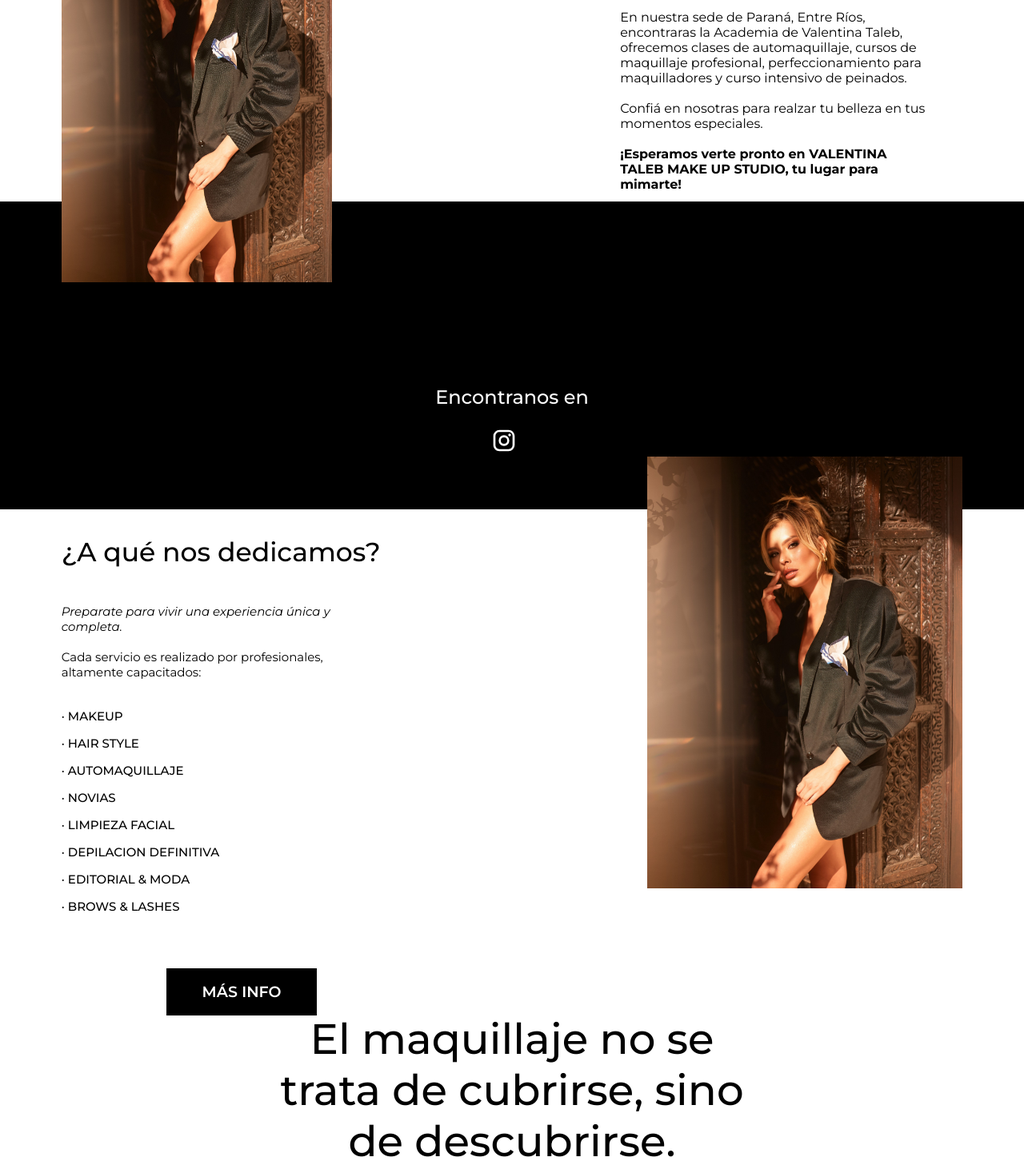
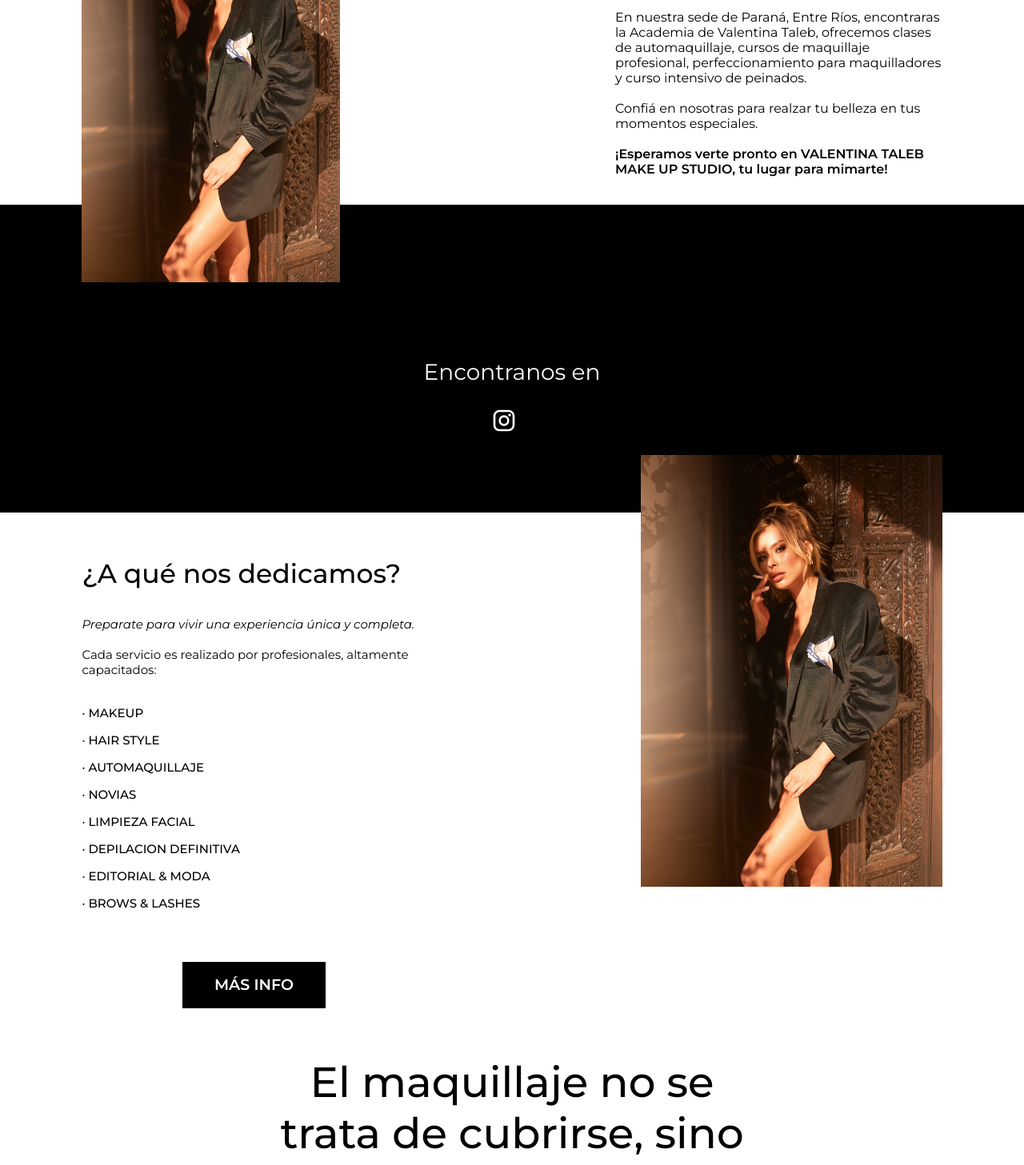
Before and after one commit to justinait/vtaleb, a React (Vite) app: page / in a window 1280 px wide. Shown: the part 1031-2488 px from the top of the page at 80% size. Built offline with nearby package versions, Linux system fonts and the light colour scheme.

Commit message:
tablet home

```diff
--- a/src/Components/HomeServices/HomeServices.css
+++ b/src/Components/HomeServices/HomeServices.css
@@ -81,18 +81,30 @@
     }
 }
 @media(min-width: 1000px){
-
+    .homeServicesContainer{
+        padding: 0 8%;
+        height: 600px;
+    }
+    .homeServicesTitle {
+        font-size: 30px;
+        margin: 13% 0 8%;
+    }
     .homeServicesText{
         font-size: 13px;
+        width: 100%;
     }
     .button {
-        padding: 4% 1%;
-        width: 17vw;
+        padding: 4% 0%;
+        width: 15vw;
+        font-size: 16px;
     }
     .heroFinalPhrase{
         font-size: 45px;
         width: 60vw;
-        margin: auto;
+    }
+    .homeServicesItems {
+        margin-top: 0;
+        font-size: 15.5px;
     }
 }
 @media(min-width: 1200px){
--- a/src/Components/Introduction/Introduction.css
+++ b/src/Components/Introduction/Introduction.css
@@ -52,14 +52,25 @@
     }
     .introText{
         font-size: 14px;
+        width: 100%;
     }
     .introImage {
         top: 60px;
-        height: 500px;
+        height: 520px;
+        width: 45%;
     }
     .introContainer{
         justify-content: space-between;
         height: 450px;
+    }
+    .introStrong {
+        font-weight: 600;
+    }
+    .introTextBox{
+        width: 49%;
+    }
+    .introContainer{
+        padding: 0px 8%;
     }
 }
 
--- a/src/Components/Introduction/Introduction.jsx
+++ b/src/Components/Introduction/Introduction.jsx
@@ -31,7 +31,7 @@
                 especiales.
                 <br />
                 <br />
-                <strong>
+                <strong className='introStrong'>
                 ¡Esperamos verte pronto en
                 VALENTINA TALEB MAKE UP
                 STUDIO, tu lugar para mimarte!
--- a/src/Components/Introduction/SocialMedia.css
+++ b/src/Components/Introduction/SocialMedia.css
@@ -25,5 +25,11 @@
     .socialMediaBox{
         height: 385px;
     }
+    .socialMediaBox p {
+        padding: 15% 0 0;
+        line-height: unset;
+        font-size: 28px;
+        font-weight: 400;
+    }
 
 }
```
